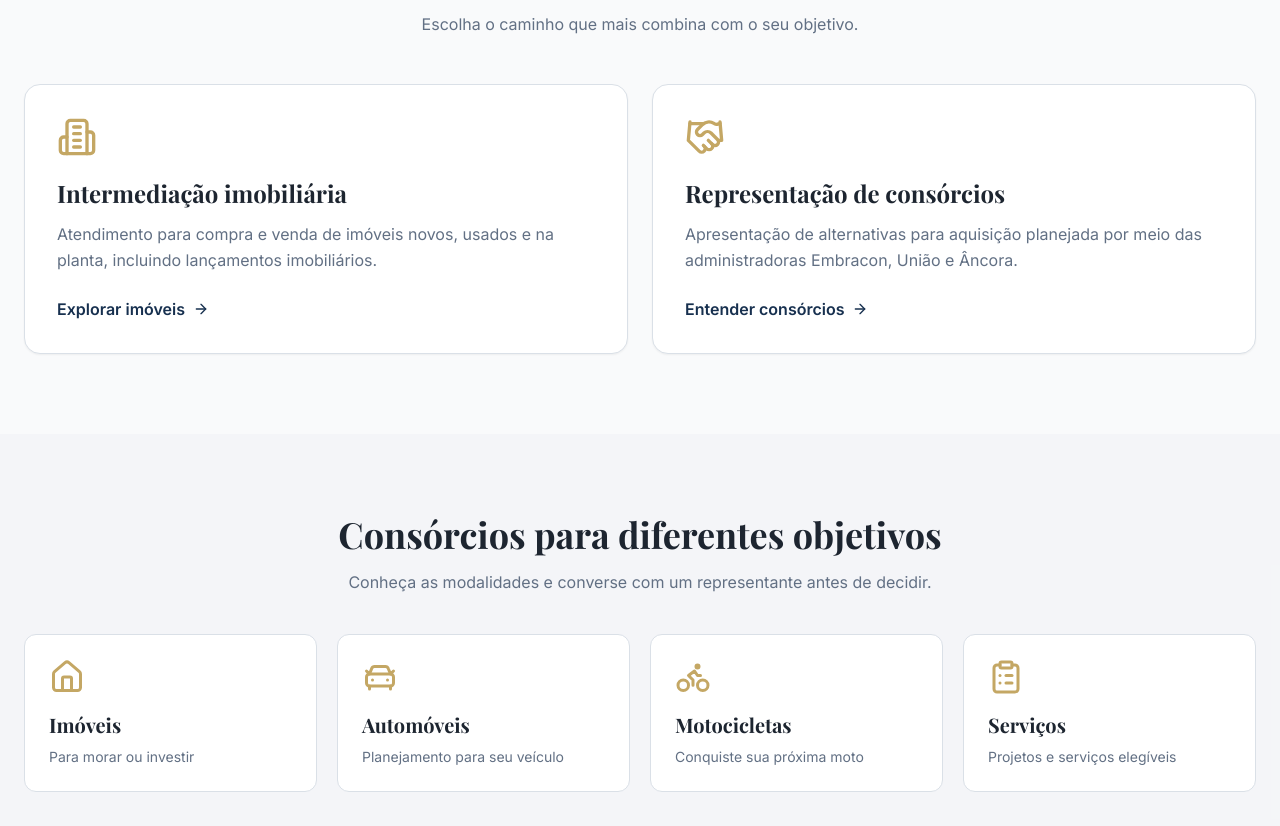
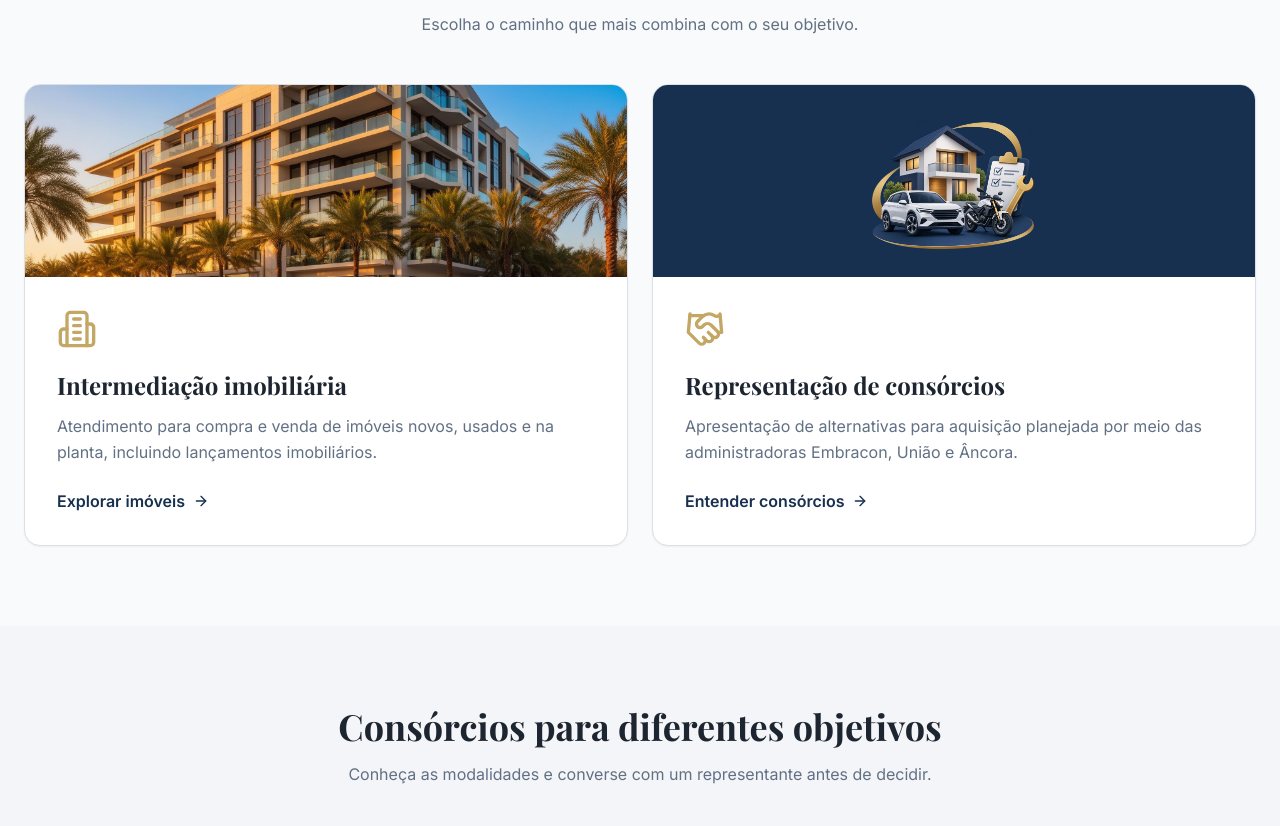
Before and after one commit to empilhaplus-alt/Gvs-Imoveis, a React (Vite) app: page / in a window 1280 px wide. Shown: the part 960-1786 px from the top of the page. Built offline with nearby package versions, Linux system fonts and the light colour scheme; the HTML template or start-up script is replaced by a standard one.

Commit message:
style: diferencia visualmente imoveis e consorcios na home

```diff
--- a/src/pages/Index.tsx
+++ b/src/pages/Index.tsx
@@ -7,8 +7,8 @@ const categories=[{icon:Home,label:'Imóveis',description:'Para morar ou investi
 export default function Index(){return <Layout>
  <section className="hero-gradient text-primary-foreground"><div className="container py-16 lg:py-24 grid lg:grid-cols-2 gap-10 items-center"><div><p className="inline-flex rounded-full px-4 py-2 bg-white/10 text-accent font-medium text-sm mb-6">GVS Imóveis • Imóveis e Consórcios</p><h1 className="font-serif text-4xl md:text-5xl lg:text-6xl font-bold leading-tight">Seu próximo imóvel ou projeto <span className="text-accent">começa com uma boa escolha.</span></h1><p className="text-lg md:text-xl text-white/80 mt-7 leading-relaxed">A GVS atua na intermediação de imóveis novos, usados e na planta e na representação comercial de consórcios de imóveis, automóveis, motocicletas e serviços.</p><div className="flex flex-wrap gap-3 mt-8"><Link className="bg-accent text-accent-foreground rounded-lg py-3 px-6 font-semibold inline-flex gap-2 items-center" to="/imoveis">Conhecer imóveis <ArrowRight className="w-4 h-4"/></Link><Link className="bg-white text-primary rounded-lg py-3 px-6 font-semibold inline-flex gap-2 items-center" to="/consorcios">Conhecer consórcios <ArrowRight className="w-4 h-4"/></Link></div></div><div className="rounded-2xl overflow-hidden shadow-2xl"><img src={heroImage} alt="Imagem ilustrativa de empreendimento residencial" className="w-full h-[350px] lg:h-[470px] object-cover"/></div></div></section>
  <section className="py-20 bg-background"><div className="container"><div className="text-center max-w-3xl mx-auto mb-12"><p className="text-accent font-semibold">Como podemos ajudar?</p><h2 className="font-serif text-3xl md:text-4xl font-bold mt-2">Duas áreas de atuação, um atendimento próximo</h2><p className="text-muted-foreground mt-4">Escolha o caminho que mais combina com o seu objetivo.</p></div><div className="grid md:grid-cols-2 gap-6">
- <article className="rounded-2xl border bg-card p-8 shadow-sm"><Building2 className="w-10 h-10 text-accent"/><h3 className="font-serif text-2xl font-bold mt-5">Intermediação imobiliária</h3><p className="text-muted-foreground mt-3 leading-relaxed">Atendimento para compra e venda de imóveis novos, usados e na planta, incluindo lançamentos imobiliários.</p><Link to="/imoveis" className="text-primary font-semibold inline-flex items-center gap-2 mt-6 hover:underline">Explorar imóveis <ArrowRight className="w-4 h-4"/></Link></article>
- <article className="rounded-2xl border bg-card p-8 shadow-sm"><Handshake className="w-10 h-10 text-accent"/><h3 className="font-serif text-2xl font-bold mt-5">Representação de consórcios</h3><p className="text-muted-foreground mt-3 leading-relaxed">Apresentação de alternativas para aquisição planejada por meio das administradoras Embracon, União e Âncora.</p><Link to="/consorcios" className="text-primary font-semibold inline-flex items-center gap-2 mt-6 hover:underline">Entender consórcios <ArrowRight className="w-4 h-4"/></Link></article></div></div></section>
+ <article className="rounded-2xl border bg-card overflow-hidden shadow-sm"><img src={heroImage} alt="Empreendimento residencial ilustrativo" loading="lazy" className="w-full h-48 object-cover"/><div className="p-8"><Building2 className="w-10 h-10 text-accent"/><h3 className="font-serif text-2xl font-bold mt-5">Intermediação imobiliária</h3><p className="text-muted-foreground mt-3 leading-relaxed">Atendimento para compra e venda de imóveis novos, usados e na planta, incluindo lançamentos imobiliários.</p><Link to="/imoveis" className="text-primary font-semibold inline-flex items-center gap-2 mt-6 hover:underline">Explorar imóveis <ArrowRight className="w-4 h-4"/></Link></div></article>
+ <article className="rounded-2xl border bg-card overflow-hidden shadow-sm"><img src="/gvs-consorcios-700.webp" alt="Ilustração com imóvel, automóvel, motocicleta e serviços" loading="lazy" className="w-full h-48 object-contain bg-primary px-8 py-2"/><div className="p-8"><Handshake className="w-10 h-10 text-accent"/><h3 className="font-serif text-2xl font-bold mt-5">Representação de consórcios</h3><p className="text-muted-foreground mt-3 leading-relaxed">Apresentação de alternativas para aquisição planejada por meio das administradoras Embracon, União e Âncora.</p><Link to="/consorcios" className="text-primary font-semibold inline-flex items-center gap-2 mt-6 hover:underline">Entender consórcios <ArrowRight className="w-4 h-4"/></Link></div></article></div></div></section>
  <section className="py-20 bg-secondary/50"><div className="container"><h2 className="font-serif text-3xl md:text-4xl font-bold text-center mb-4">Consórcios para diferentes objetivos</h2><p className="text-center text-muted-foreground mb-10">Conheça as modalidades e converse com um representante antes de decidir.</p><div className="grid sm:grid-cols-2 lg:grid-cols-4 gap-5">{categories.map(x=><Link key={x.label} to="/consorcios" className="rounded-xl bg-card border p-6 hover:shadow-lg transition-shadow"><x.icon className="w-9 h-9 text-accent"/><h3 className="font-serif text-xl font-bold mt-4">{x.label}</h3><p className="text-sm text-muted-foreground mt-2">{x.description}</p></Link>)}</div></div></section>
  <section className="py-20 hero-gradient text-primary-foreground"><div className="container text-center"><h2 className="font-serif text-3xl md:text-4xl font-bold">Vamos conversar sobre seu objetivo?</h2><p className="text-white/80 mt-4 mb-8 max-w-2xl mx-auto">Nossa equipe pode orientar você sobre os próximos passos na compra de um imóvel ou na escolha de um consórcio.</p><a href={whatsappUrl('atendimento para imóveis ou consórcios')} target="_blank" rel="noopener noreferrer" className="inline-flex bg-accent text-accent-foreground font-semibold px-7 py-3 rounded-lg">Falar com a GVS</a></div></section>
  </Layout>}
```
